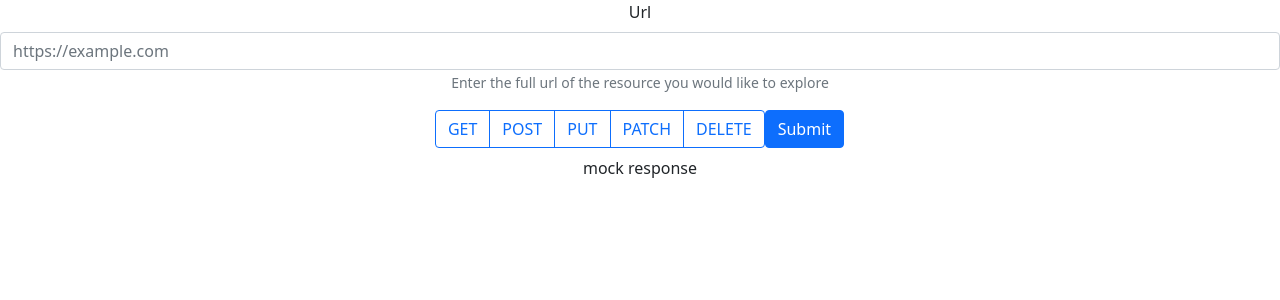
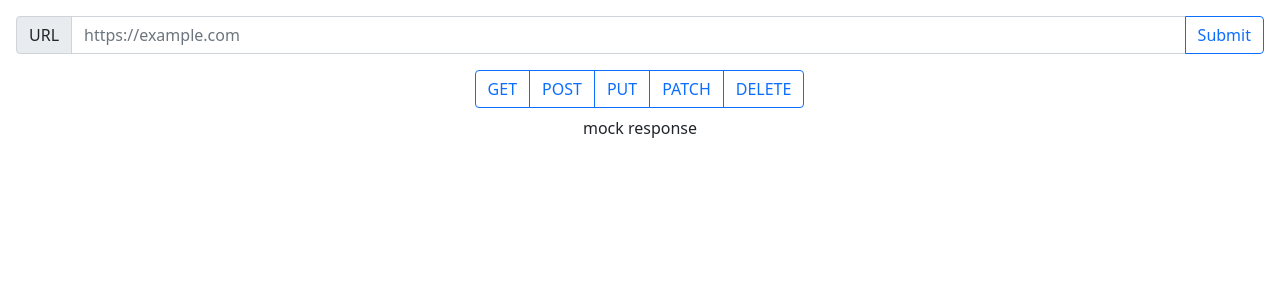
Before and after one commit to MuckT/resty, a React (Create React App) app: page / in a window 1280 px wide. Shown: the top 300 px of the page. Built offline with nearby package versions, Linux system fonts and the light colour scheme.

Commit message:
feat: use input group

```diff
--- a/src/Components/Form/Form.js
+++ b/src/Components/Form/Form.js
@@ -3,6 +3,7 @@ import Form from 'react-bootstrap/Form';
 import Button from 'react-bootstrap/Button';
 import ButtonGroup from 'react-bootstrap/ButtonGroup';
 import ToggleButton from "react-bootstrap/ToggleButton";
+import InputGroup from "react-bootstrap/InputGroup"
 
 export default function RequestForm(props) {
   const { handleSubmit } = props
@@ -16,16 +17,24 @@ export default function RequestForm(props) {
     { name: 'DELETE', value: 'DELETE' },
   ];
 
+  // Loading button while waiting on request
+  // https://react-bootstrap.github.io/components/buttons/#button-loading-state
+
+  // Input Groups
+  // https://react-bootstrap.github.io/components/input-group/#input-group
+
+  //
+
   return (
     <Form>
-      <Form.Group className="mb-3" controlId="formBasicEmail">
-        <Form.Label>Url</Form.Label>
-        <Form.Control value={input} onChange={e => setInput(e.target.value)} required type="url" placeholder="https://example.com" />
-        <Form.Text className="text-muted">
-          Enter the full url of the resource you would like to explore
-        </Form.Text>
+      <Form.Group className="m-3" controlId="formBasicEmail">
+        <InputGroup>
+          <InputGroup.Text>URL</InputGroup.Text>
+          <Form.Control value={input} onChange={e => setInput(e.target.value)} required type="url" placeholder="https://example.com"/>
+          <Button onClick={() => handleSubmit(radioValue, input)} variant="outline-primary" type="button">Submit</Button>
+        </InputGroup>
       </Form.Group>
-      <ButtonGroup className="mb-2">
+      <ButtonGroup vertical={!(window.screen.width > 320)} className="mb-2">
         {radios.map((radio, idx) => (
           <ToggleButton
             key={idx}
@@ -38,7 +47,7 @@ export default function RequestForm(props) {
             onChange={(e) => setRadioValue(e.currentTarget.value)}
           >{radio.name}</ToggleButton>))}
       </ButtonGroup>
-      <Button onClick={() => handleSubmit(radioValue, input)} className="mb-2" type="button">Submit</Button>
+
     </Form>
   )
 }
```
